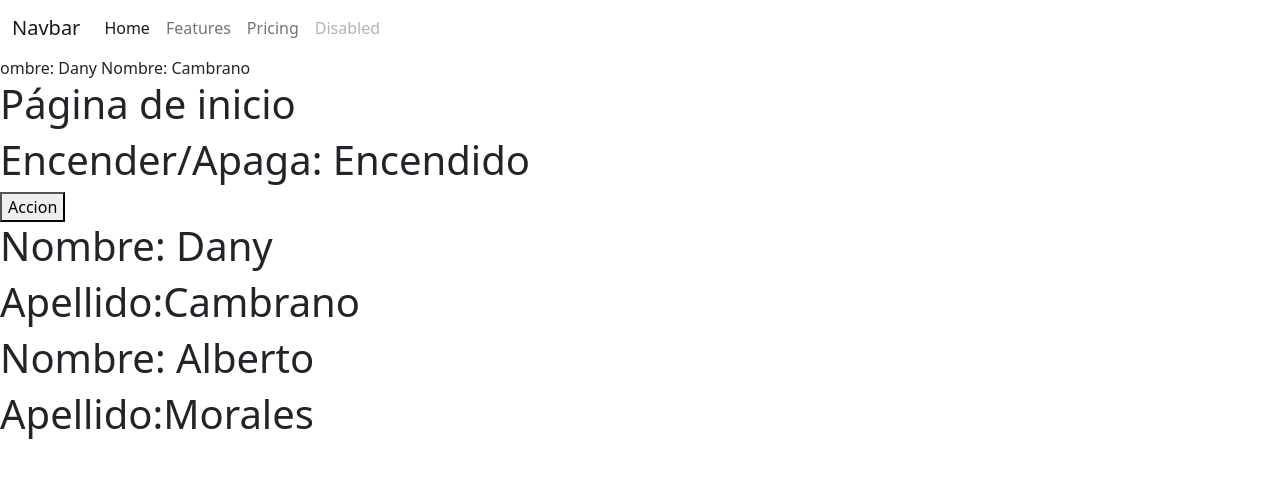
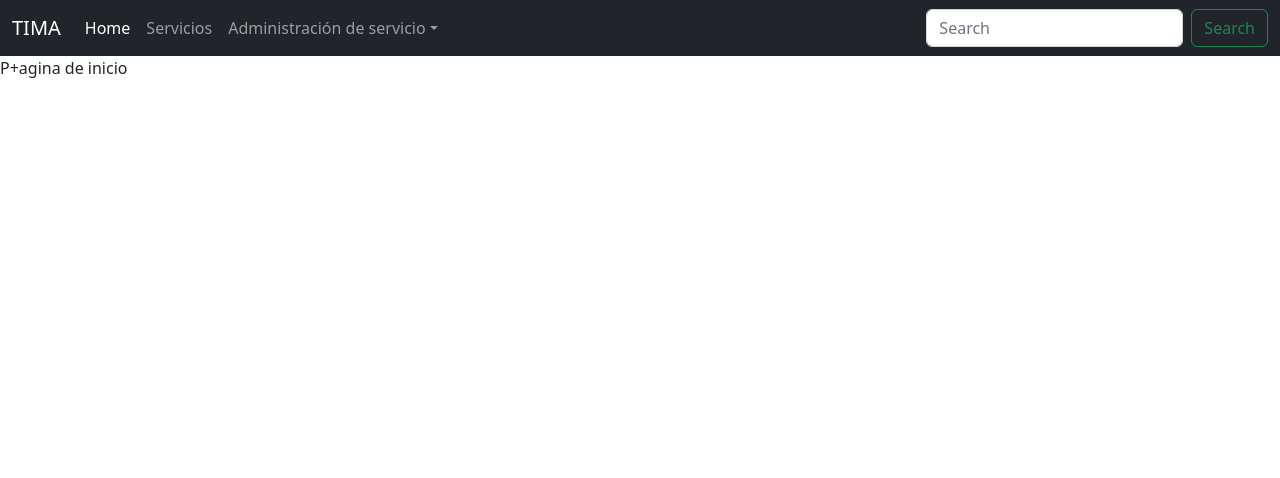
Before and after one commit to LazaroOldS4/zz, a React (Create React App) app: page / in a window 1280 px wide. Shown: the top 478 px of the page. Built offline with nearby package versions, Linux system fonts and the light colour scheme.

Commit message:
Se agregó el formulario persona y el menú de la admin

```diff
--- a/src/components/menu/Menu.js
+++ b/src/components/menu/Menu.js
@@ -1,28 +1,39 @@
-import React from 'react'
+import React from 'react';
+import {Link} from "react-router-dom";
 
 export function Menu() {
   return (
-    <nav class="navbar navbar-expand-lg bg-body-tertiary">
+    <nav class="navbar navbar-expand-lg navbar-dark bg-dark">
     <div class="container-fluid">
-      <a class="navbar-brand" href="#">Navbar</a>
-      <button class="navbar-toggler" type="button" data-bs-toggle="collapse" data-bs-target="#navbarNav" aria-controls="navbarNav" aria-expanded="false" aria-label="Toggle navigation">
+      <a class="navbar-brand" href="#">TIMA</a>
+      <button class="navbar-toggler" type="button" data-bs-toggle="collapse" data-bs-target="#navbarSupportedContent" aria-controls="navbarSupportedContent" aria-expanded="false" aria-label="Toggle navigation">
         <span class="navbar-toggler-icon"></span>
       </button>
-      <div class="collapse navbar-collapse" id="navbarNav">
-        <ul class="navbar-nav">
+      <div class="collapse navbar-collapse" id="navbarSupportedContent">
+        <ul class="navbar-nav me-auto mb-2 mb-lg-0">
           <li class="nav-item">
-            <a class="nav-link active" aria-current="page" href="#">Home</a>
+            <Link class="nav-link active" aria-current="page" to="/">Home</Link>
           </li>
           <li class="nav-item">
-            <a class="nav-link" href="#">Features</a>
+            <a class="nav-link" href="#">Servicios</a>
           </li>
-          <li class="nav-item">
-            <a class="nav-link" href="#">Pricing</a>
+          <li class="nav-item dropdown">
+            <a class="nav-link dropdown-toggle" href="#" role="button" data-bs-toggle="dropdown" aria-expanded="false">
+              Administración de servicio
+            </a>
+            <ul class="dropdown-menu">
+              <li><Link class="dropdown-item" to="/persona">Admin personas</Link></li>
+              <li><a class="dropdown-item" href="#">Admin servicios</a></li>
+              <li><hr class="dropdown-divider"/></li>
+              <li><a class="dropdown-item" href="#">Usuarios</a></li>
+            </ul>
           </li>
-          <li class="nav-item">
-            <a class="nav-link disabled">Disabled</a>
-          </li>
+
         </ul>
+        <form class="d-flex" role="search">
+          <input class="form-control me-2" type="search" placeholder="Search" aria-label="Search"/>
+          <button class="btn btn-outline-success" type="submit">Search</button>
+        </form>
       </div>
     </div>
   </nav>
--- /dev/null
+++ b/src/pages/contenido/AdminPersonas/AdminPersonas.js
@@ -0,0 +1,86 @@
+import React, { useEffect, useState } from "react";
+import Axios from "../../../services/Axios";
+
+import { Link } from "react-router-dom";
+
+export function AdminPersonas() {
+  const [personas, setPersonas] = useState([]);
+
+  const consultarPersonas = async () => {
+    const consultar = await Axios.get("/personas");
+    console.log(consultar.data)
+    setPersonas(consultar.data);
+  };
+
+  const deletePersonas = async (id) => {
+    if (window.confirm("¿Esta seguro de eliminar a la persona?")) {
+      const eliminar = await Axios.delete("/persona/" + id);
+    }
+    consultarPersonas();
+  };
+
+  useEffect(() => {
+    consultarPersonas();
+  }, []);
+
+  return (
+    <div className="container-fluid">
+      <div>
+        <h1>Administración de personas</h1>
+      </div>
+      <div class="container text-center">
+        <div class="row row-cols-4">
+          <div class="col-md-3">
+            <button type="button" class="btn btn-primary">
+              <Link class="dropdown-item" to="/formpersona">
+                Agregar personas...
+              </Link>
+            </button>
+          </div>
+        </div>
+        <div class="row row-cols-12">
+          <table class="table">
+            <thead>
+              <tr>
+                <th scope="col">#</th>
+                <th scope="col">CURP</th>
+                <th scope="col">Nombre</th>
+                <th scope="col">Apellidos</th>
+                <th scope="col">Sexo</th>
+                <th scope="col">Telefono</th>
+                <th scope="col">Editar</th>
+                <th scope="col">Delete</th>
+              </tr>
+            </thead>
+            <tbody>
+              {personas.map((persona) => {
+                return (
+                  <tr>
+                    <th scope="row">1</th>
+                    <td>{persona.curp}</td>
+                    <td>{persona.nombre}</td>
+                    <td>{persona.apellidos}</td>
+                    <td>{persona.sexo}</td>
+                    <td>{persona.telefono}</td>
+                    <td>
+                      <button type="button" class="btn btn-info">
+                        Editar
+                      </button>
+                    </td>
+                    <td>
+                      <button type="button" class="btn btn-danger"
+                      onClick={()=>deletePersonas(persona._id)}
+                      >
+                        Delete
+                      </button>
+                    </td>
+                  </tr>
+                );
+              })}
+            </tbody>
+          </table>
+        </div>
+      </div>
+    </div>
+  );
+}
--- /dev/null
+++ b/src/pages/contenido/AdminPersonas/FormPersonas.js
@@ -0,0 +1,10 @@
+import React, {useState} from "react";
+
+export function FormPersonas() {
+
+  return (
+   <div>
+    formulario
+   </div>
+  );
+}
--- /dev/null
+++ b/src/pages/contenido/AdminPersonas/index.js
@@ -0,0 +1,2 @@
+export * from "./AdminPersonas"
+export * from "./FormPersonas"
--- a/src/pages/contenido/index.js
+++ b/src/pages/contenido/index.js
@@ -1 +1,2 @@
 export * from "./FormAlumno";
+export * from "./AdminPersonas";
--- a/src/pages/inicio/Home.js
+++ b/src/pages/inicio/Home.js
@@ -18,17 +18,7 @@ export function Home() {
   };
 
   return (
-    <>
-    ombre: Dany
-Nombre: Cambrano  <div>
-        <h1>Página de inicio</h1>
-        <h1>Encender/Apaga: {accion ? "Encendido" : "Apagado"}</h1>
-        <button onClick={encederapagar}>Accion</button>
-      </div>
-      <div className="Datos">
-        <Datos nombre="Dany" apellidos="Cambrano" />
-        <Datos nombre="Alberto" apellidos="Morales" />
-      </div>
-    </>
+    <div>P+agina de inicio</div>
+
   );
 }
--- a/src/routes/Rutas.js
+++ b/src/routes/Rutas.js
@@ -1,7 +1,7 @@
 import React from 'react'
 import {Routes,Route} from "react-router-dom";
 import {Layout} from "../layouts";
-import { Home,Footer, formAlumno } from '../pages';
+import { Home,Footer, formAlumno,FormPersonas, AdminPersonas } from '../pages';
 
 export function Rutas() {
     const loadLayouts=(Layout,Page)=>{
@@ -15,6 +15,8 @@ export function Rutas() {
    <Routes>
     <Route path='/' element={loadLayouts(Layout, Home)}/>
     <Route path='/alumno' element={loadLayouts(Layout, formAlumno)}/>
+    <Route path='/persona' element={loadLayouts(Layout, AdminPersonas)}/>
+    <Route path='/formpersona' element={loadLayouts(Layout, FormPersonas)}/>
    </Routes>
   )
 }
--- /dev/null
+++ b/src/services/Axios.js
@@ -0,0 +1,5 @@
+import Axios from "axios";
+
+export default Axios.create({
+    baseURL:"http://localhost:4000/api/V1"
+})
```
Also changed, not shown: src/pages/contenido/prueba.js (added, +8 -0 lines).
